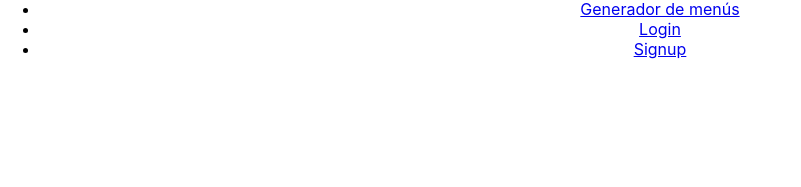
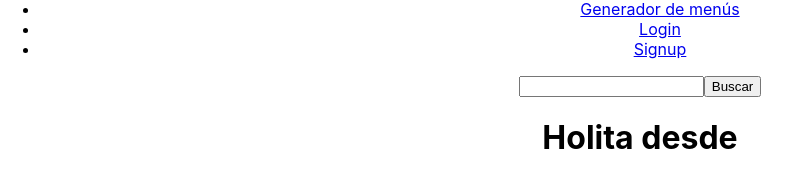
Before and after one commit to FlexFood/FlexFood, a React (Create React App) app in the folder client/: page /recipes in a window 1280 px wide. Shown: the part 123-310 px from the top of the page, without its empty margins (0-801 px from the left). Built offline with nearby package versions, Linux system fonts and the light colour scheme; no server answers.

Commit message:
query to external API on process

```diff
--- a/client/package.json
+++ b/client/package.json
@@ -4,6 +4,7 @@
   "private": true,
   "dependencies": {
     "axios": "^0.18.0",
+    "dotenv": "^6.2.0",
     "react": "^16.6.3",
     "react-dom": "^16.6.3",
     "react-router-dom": "^4.3.1",
--- a/client/src/App.js
+++ b/client/src/App.js
@@ -1,20 +1,21 @@
-import React, { Component } from 'react';
+import React, { Component } from "react";
 import AuthService from "./services/AuthService.js";
-import { Route, Link } from "react-router-dom";
+import { Route, Switch } from "react-router-dom";
 
-import './App.css';
-
+import "./App.css";
+import Recipes from "./components/recipes";
+import Search from "./components/search";
 import Navbar from "./components/navbar";
 import Login from "./components/login";
-import Signup from "./components/signup"
-
+import Signup from "./components/signup";
 
 class App extends Component {
   constructor() {
     super();
 
     this.state = {
-      user: null
+      user: null,
+      search: ""
     };
 
     this.authService = new AuthService();
@@ -38,16 +39,41 @@ class App extends Component {
       .then(() => this.setState({ ...this.state, user: null }));
   };
 
+  handleChange = e => {
+    const { value } = e.target;
+    this.setState({ ...this.state, search: value });
+  };
+
   render() {
-
     return (
       <div className="App">
-      <Navbar user={this.state.user} logout={this.logout} getUser={this.getUser}/>
-        <Route
-          path="/signup"
-          render={() => <Signup getUser={this.getUser} />}
+        <Navbar
+          user={this.state.user}
+          logout={this.logout}
+          getUser={this.getUser}
         />
-        <Route path="/login" render={() => <Login getUser={this.getUser} />} />
+        <Search handleChange={this.handleChange} />
+        <Switch>
+          {/* <Route
+            exact path="/"
+            component={Search}
+            handleChange={this.handleChange}
+            search={this.state.search}
+          /> */}
+          <Route
+            exact path="/recipes"
+            searchPet={this.state.search}
+            component={Recipes}
+          />
+          <Route
+            path="/signup"
+            render={() => <Signup getUser={this.getUser} />}
+          />
+          <Route
+            path="/login"
+            render={() => <Login getUser={this.getUser} />}
+          />
+        </Switch>
       </div>
     );
   }
--- a/client/src/components/recipes/Recipes.jsx
+++ b/client/src/components/recipes/Recipes.jsx
@@ -0,0 +1,39 @@
+import React, { Component } from 'react';
+// import axios from 'axios';
+
+export default class Recipes extends Component {
+  constructor(props) {
+    super(props);
+    this.state = {
+      listOfRecipes: null
+    };
+  }
+
+  getByLabel = () => {
+    console.log(this.props)
+    // axios
+    //   .get(`https://test-es.edamam.com/search?q=${this.props.search}&app_id=71685624&app_key=40cc36ad5a53b6207a187b1579302729`)
+    //   .then(responseFromApi => {
+    //     console.log(responseFromApi)
+    //     this.setState(
+    //       { ...this.state, listOfRecipes: responseFromApi.data },
+    //     );
+    //   })
+    //   .catch(err=>{
+    //     console.log("error peticion api externa")
+    //   })
+  };
+
+  componentDidMount(){
+    this.getByLabel()
+  }
+
+  render() {
+
+    return (
+      <div>
+        <h1>Holita desde {this.props.searchPet}</h1>
+      </div>
+    )
+  }
+}
--- a/client/src/components/recipes/index.js
+++ b/client/src/components/recipes/index.js
@@ -0,0 +1,3 @@
+import Recipes from "./Recipes.jsx";
+
+export default Recipes;
--- a/client/src/components/search/Search.jsx
+++ b/client/src/components/search/Search.jsx
@@ -0,0 +1,20 @@
+import React, { Component } from "react";
+import {Link} from 'react-router-dom'
+
+export default class Search extends Component {
+
+  render() {
+    return (
+      <div id="search-bar">
+        <form onSubmit={this.handleFormSubmit}>
+          <input
+            type="text"
+            value={this.props.search}
+            onChange={e => this.props.handleChange(e)}
+          />
+          <Link to="/recipes" search={this.props.search}><input type="submit" value="Buscar" /></Link>
+        </form>
+      </div>
+    );
+  }
+}
--- a/client/src/components/search/index.js
+++ b/client/src/components/search/index.js
@@ -0,0 +1,3 @@
+import Search from "./Search.jsx";
+
+export default Search;
```
Also changed, not shown: client/src/services/EdamamService.js (+34 -0 lines), 2 other files (tests, documents, lock files or other folders).
